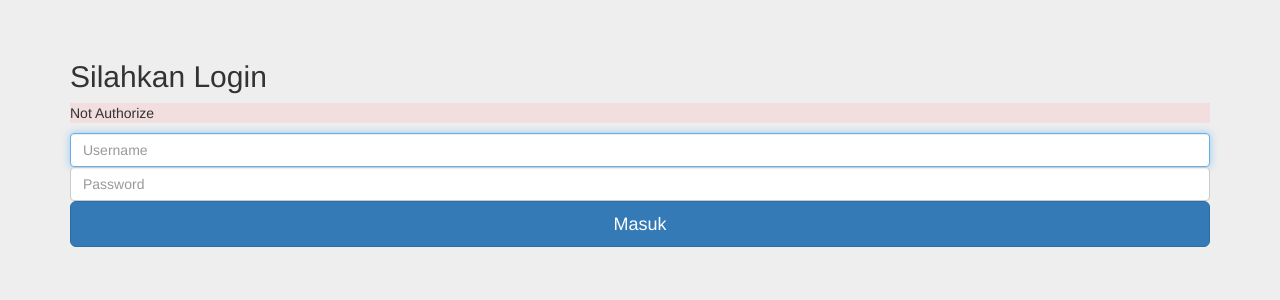
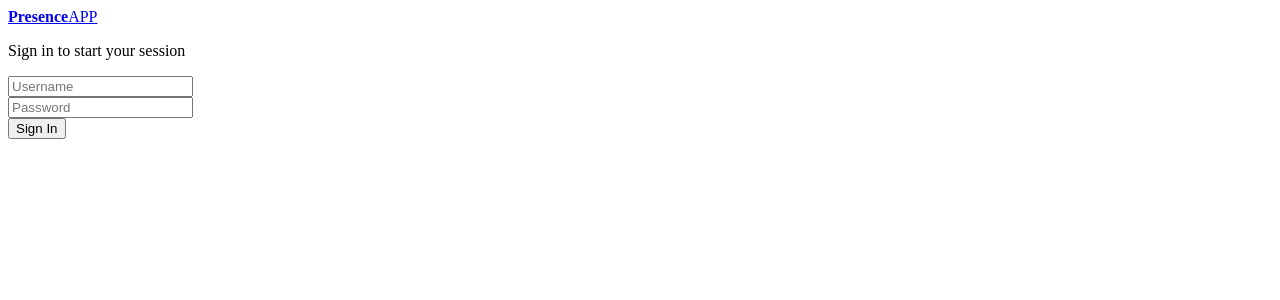
Before and after one commit to atangsutisna/aplikasi-kehadiran-sederhana, a PHP site: the page made by application/views/logged_in.php in a window 1280 px wide. Shown: the top 300 px of the page. Run offline with PHP 8.4, Linux system fonts and the light colour scheme; the template is opened without the code that fills it, so the values that code supplies are empty.

Commit message:
relayouting login form

```diff
--- a/application/views/logged_in.php
+++ b/application/views/logged_in.php
@@ -4,80 +4,40 @@
     <meta charset="utf-8">
     <meta http-equiv="X-UA-Compatible" content="IE=edge">
     <meta name="viewport" content="width=device-width, initial-scale=1">
-    <!-- The above 3 meta tags *must* come first in the head; any other head content must come *after* these tags -->
-    <meta name="description" content="">
-    <meta name="author" content="">
 
     <title>Form Logged In</title>
-
-    <!-- Bootstrap core CSS -->
-    <link rel="stylesheet" href="https://maxcdn.bootstrapcdn.com/bootstrap/3.3.7/css/bootstrap.min.css"
-    integrity="sha384-BVYiiSIFeK1dGmJRAkycuHAHRg32OmUcww7on3RYdg4Va+PmSTsz/K68vbdEjh4u" crossorigin="anonymous">
-
-    <!-- Custom styles for this template -->
-    <link href="signin.css" rel="stylesheet">
-    <style type="text/css">
-        body {
-          padding-top: 40px;
-          padding-bottom: 40px;
-          background-color: #eee;
-        }
-
-        .form-signin {
-          max-width: 330px;
-          padding: 15px;
-          margin: 0 auto;
-        }
-        .form-signin .form-signin-heading,
-        .form-signin .checkbox {
-          margin-bottom: 10px;
-        }
-        .form-signin .checkbox {
-          font-weight: normal;
-        }
-        .form-signin .form-control {
-          position: relative;
-          height: auto;
-          -webkit-box-sizing: border-box;
-             -moz-box-sizing: border-box;
-                  box-sizing: border-box;
-          padding: 10px;
-          font-size: 16px;
-        }
-        .form-signin .form-control:focus {
-          z-index: 2;
-        }
-        .form-signin input[type="email"] {
-          margin-bottom: -1px;
-          border-bottom-right-radius: 0;
-          border-bottom-left-radius: 0;
-        }
-        .form-signin input[type="password"] {
-          margin-bottom: 10px;
-          border-top-left-radius: 0;
-          border-top-right-radius: 0;
-        }
-    </style>
-
+    <meta content="width=device-width, initial-scale=1, maximum-scale=1, user-scalable=no" name="viewport">
+    <link rel="stylesheet" href="<?php echo base_url('css/bootstrap.min.css') ?>">
+    <link rel="stylesheet" href="<?php echo base_url('css/font-awesome/css/font-awesome.min.css') ?>">
+    <link rel="stylesheet" href="<?php echo base_url('css/AdminLTE.min.css') ?>">
+    <link rel="stylesheet" href="<?php echo base_url('css/skin/skin-blue.css') ?>">
   </head>
 
-  <body>
-
-    <div class="container">
-      <?php echo form_open('auth/session', array('class' => 'form-signin')) ?>
-        <h2 class="form-signin-heading">Silahkan Login</h2>
-        <?php
-          if ($this->session->flashdata('not_authorize') !== NULL) {
-            echo "<p class='bg-danger'>Not Authorize</p>";
-          }
-        ?>
-        <?php echo validation_errors("<p class='bg-danger'>", '</p>') ?>
-        <label for="inputEmail" class="sr-only">Username</label>
-        <input type="text" name="username" class="form-control" placeholder="Username" required autofocus>
-        <label for="inputPassword" class="sr-only">Password</label>
-        <input type="password" name="password" class="form-control" placeholder="Password" required>
-        <button class="btn btn-lg btn-primary btn-block" type="submit">Masuk</button>
-      <?php echo form_close() ?>
-    </div> <!-- /container -->
+  <body class="hold-transition login-page">
+    <div class="login-box">
+      <div class="login-logo">
+        <a href="../../index2.html"><b>Presence</b>APP</a>
+      </div>
+      <div class="login-box-body">
+        <p class="login-box-msg">Sign in to start your session</p>
+        <?php echo form_open('auth/session') ?>
+          <div class="form-group has-feedback">
+            <input type="email" class="form-control" placeholder="Username">
+            <span class="glyphicon glyphicon-envelope form-control-feedback"></span>
+          </div>
+          <div class="form-group has-feedback">
+            <input type="password" class="form-control" placeholder="Password">
+            <span class="glyphicon glyphicon-lock form-control-feedback"></span>
+          </div>
+          <div class="row">
+            <div class="col-sm-8">
+            </div>
+            <div class="col-sm-4">
+              <button type="submit" class="btn btn-primary btn-block btn-flat">Sign In</button>
+            </div>
+          </div>
+        </form> <!--/end-form-->
+      </div>
+    </div> <!--/login box -->
   </body>
 </html>
--- a/application/views/main_view.php
+++ b/application/views/main_view.php
@@ -51,7 +51,7 @@ scratch. This page gets rid of all links and provides the needed markup only.
       <!-- mini logo for sidebar mini 50x50 pixels -->
       <span class="logo-mini"><b>A</b>LT</span>
       <!-- logo for regular state and mobile devices -->
-      <span class="logo-lg"><b>Admin</b>LTE</span>
+      <span class="logo-lg"><b>Presence</b>APP</span>
     </a>
 
     <!-- Header Navbar -->
```
Also changed, not shown: application/controllers/Student_presence.php (+15 -14 lines).
